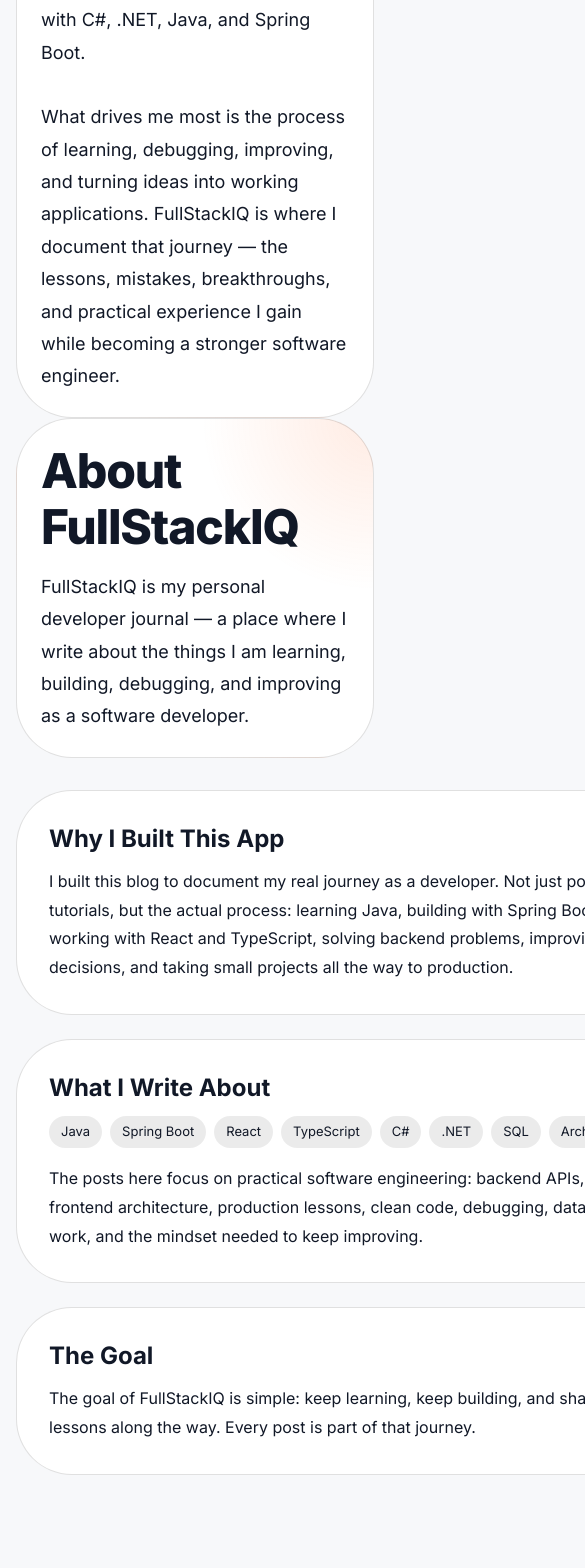
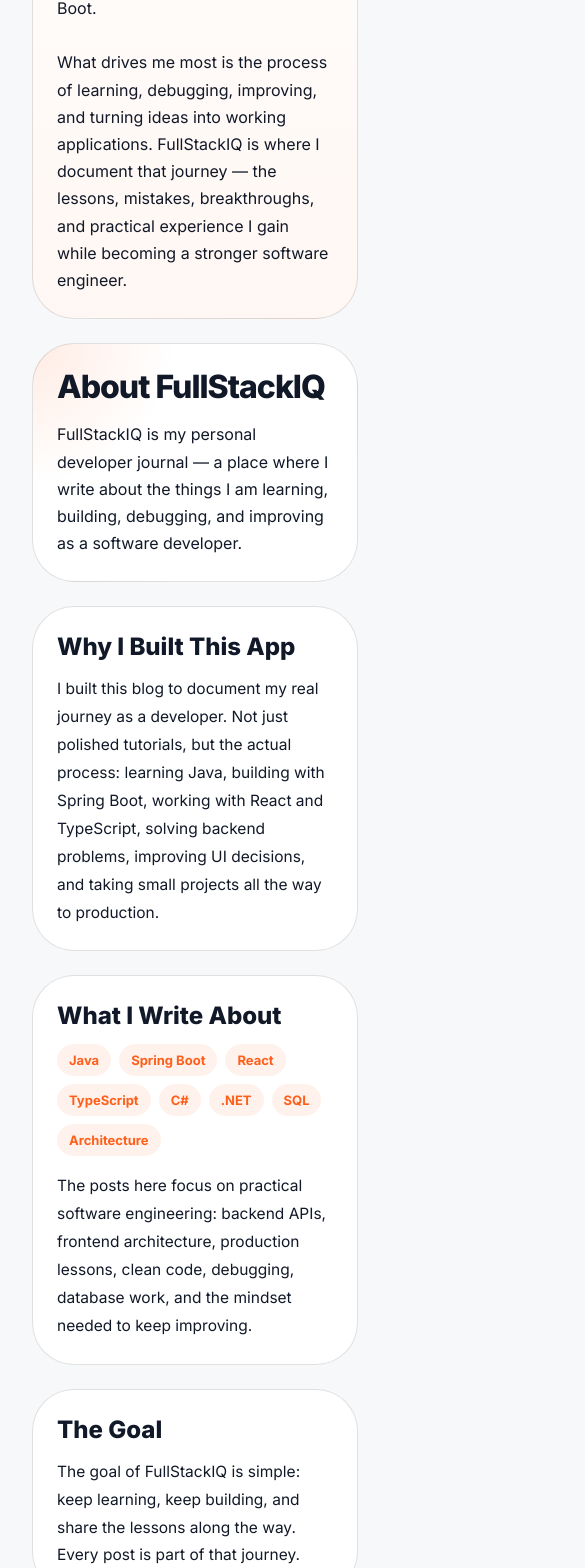
Before and after one commit to webdeviq/ali-blog, a React (Vite) app in the folder ali-blog-ui/: page /about in a window 390 px wide. Shown: the part 432-2000 px from the top of the page, 585 px wide, since content can reach past the window. Built offline with nearby package versions, Linux system fonts and the light colour scheme; no server answers.

Commit message:
Update About.tsx for mobile version responsiveness

```diff
--- a/ali-blog-ui/src/app/features/about/AboutPage.tsx
+++ b/ali-blog-ui/src/app/features/about/AboutPage.tsx
@@ -1,139 +1,227 @@
 import { Box, Chip, Paper, Stack, Typography } from "@mui/material";
+
+const skills = [
+  "Java",
+  "Spring Boot",
+  "React",
+  "TypeScript",
+  "C#",
+  ".NET",
+  "SQL",
+  "Architecture",
+];
 
 export default function AboutPage() {
   return (
-    <Box>
-      <Paper elevation={0}
-        sx={{
-          p: { xs: 3, md: 5 }, borderRadius: 4,
-
-          border: "1px solid",
-          borderColor: "divider",
-          background:
-            "radial-gradient(circle at top right, rgba(255, 95, 25, 0.12), transparent 35%), #fff"
-        }}
-      >
-
-        <Typography variant="h3" sx={{ mb: 2 }}>
-          Who Am I?
-        </Typography>
-
-        <Typography color="text.secondary" sx={{ fontSize: 18, lineHeight: 1.8 }}>
-          My name is Ali, and I'm a full-stack web developer who loves building real
-          software and understanding how things work under the hood. I enjoy working
-          across the stack, from designing clean user interfaces with React and
-          TypeScript to building backend APIs with C#, .NET, Java, and Spring Boot.
-          <br />
-          <br />
-          What drives me most is the process of learning, debugging, improving, and
-          turning ideas into working applications. FullStackIQ is where I document that
-          journey — the lessons, mistakes, breakthroughs, and practical experience I
-          gain while becoming a stronger software engineer.
-        </Typography>
-
-      </Paper>
-      <Paper
-        elevation={0}
-        sx={{
-          p: { xs: 3, md: 5 },
-          borderRadius: 4,
-          border: "1px solid",
-          borderColor: "divider",
-          background:
-            "radial-gradient(circle at top right, rgba(255,95,25,0.12), transparent 35%), #fff",
-        }}
-      >
-
-        <Typography variant="h3" sx={{ mb: 2 }}>
-          About FullStackIQ
-        </Typography>
-        <Typography
-          color="text.secondary"
-          sx={{ fontSize: 18, lineHeight: 1.8 }}
-        >
-          FullStackIQ is my personal developer journal — a place where I write
-          about the things I am learning, building, debugging, and improving as
-          a software developer.
-        </Typography>
-      </Paper>
-
-      <Box sx={{ mt: 4, display: "grid", gap: 3 }}>
+    <Box
+      sx={{
+        width: "100%",
+        maxWidth: 1100,
+        mx: "auto",
+        px: { xs: 2, sm: 3, md: 0 },
+        py: { xs: 3, md: 5 },
+      }}
+    >
+      <Stack spacing={{ xs: 3, md: 4 }}>
         <Paper
           elevation={0}
           sx={{
-            p: 4,
-            borderRadius: 4,
+            p: { xs: 3, sm: 4, md: 5 },
+            borderRadius: { xs: 3, md: 4 },
             border: "1px solid",
             borderColor: "divider",
+            background:
+              "radial-gradient(circle at top right, rgba(255, 95, 25, 0.14), transparent 38%), linear-gradient(180deg, #fff 0%, #fff7f3 100%)",
+            overflow: "hidden",
           }}
         >
-          <Typography variant="h5" sx={{ mb: 1.5 }}>
-            Why I Built This App
+          <Typography
+            variant="h3"
+            sx={{
+              mb: 2,
+              fontWeight: 800,
+              letterSpacing: -1,
+              fontSize: { xs: "2rem", sm: "2.5rem", md: "3rem" },
+            }}
+          >
+            Who Am I?
           </Typography>
 
-          <Typography color="text.secondary" sx={{ lineHeight: 1.8 }}>
-            I built this blog to document my real journey as a developer. Not
-            just polished tutorials, but the actual process: learning Java,
-            building with Spring Boot, working with React and TypeScript,
-            solving backend problems, improving UI decisions, and taking small
-            projects all the way to production.
+          <Typography
+            color="text.secondary"
+            sx={{
+              fontSize: { xs: 16, md: 18 },
+              lineHeight: { xs: 1.7, md: 1.8 },
+              maxWidth: 900,
+            }}
+          >
+            My name is Ali, and I'm a full-stack web developer who loves
+            building real software and understanding how things work under the
+            hood. I enjoy working across the stack, from designing clean user
+            interfaces with React and TypeScript to building backend APIs with
+            C#, .NET, Java, and Spring Boot.
+            <br />
+            <br />
+            What drives me most is the process of learning, debugging,
+            improving, and turning ideas into working applications. FullStackIQ
+            is where I document that journey — the lessons, mistakes,
+            breakthroughs, and practical experience I gain while becoming a
+            stronger software engineer.
           </Typography>
         </Paper>
 
         <Paper
           elevation={0}
           sx={{
-            p: 4,
-            borderRadius: 4,
+            p: { xs: 3, sm: 4, md: 5 },
+            borderRadius: { xs: 3, md: 4 },
             border: "1px solid",
             borderColor: "divider",
+            background:
+              "radial-gradient(circle at top left, rgba(255, 95, 25, 0.12), transparent 35%), #fff",
+            overflow: "hidden",
           }}
         >
-          <Typography variant="h5" sx={{ mb: 1.5 }}>
-            What I Write About
+          <Typography
+            variant="h3"
+            sx={{
+              mb: 2,
+              fontWeight: 800,
+              letterSpacing: -1,
+              fontSize: { xs: "2rem", sm: "2.5rem", md: "3rem" },
+            }}
+          >
+            About FullStackIQ
           </Typography>
 
-          <Stack direction="row" spacing={1} useFlexGap sx={{ mb: 2 }}>
-            {[
-              "Java",
-              "Spring Boot",
-              "React",
-              "TypeScript",
-              "C#",
-              ".NET",
-              "SQL",
-              "Architecture",
-            ].map((item) => (
-              <Chip key={item} label={item} />
-            ))}
-          </Stack>
-
-          <Typography color="text.secondary" sx={{ lineHeight: 1.8 }}>
-            The posts here focus on practical software engineering: backend
-            APIs, frontend architecture, production lessons, clean code,
-            debugging, database work, and the mindset needed to keep improving.
+          <Typography
+            color="text.secondary"
+            sx={{
+              fontSize: { xs: 16, md: 18 },
+              lineHeight: { xs: 1.7, md: 1.8 },
+              maxWidth: 850,
+            }}
+          >
+            FullStackIQ is my personal developer journal — a place where I write
+            about the things I am learning, building, debugging, and improving
+            as a software developer.
           </Typography>
         </Paper>
 
-        <Paper
-          elevation={0}
+        <Box
           sx={{
-            p: 4,
-            borderRadius: 4,
-            border: "1px solid",
-            borderColor: "divider",
+            display: "grid",
+            gridTemplateColumns: { xs: "1fr", md: "repeat(3, 1fr)" },
+            gap: { xs: 3, md: 3 },
+            minWidth: 0,
           }}
         >
-          <Typography variant="h5" sx={{ mb: 1.5 }}>
-            The Goal
-          </Typography>
+          <InfoCard title="Why I Built This App">
+            I built this blog to document my real journey as a developer. Not
+            just polished tutorials, but the actual process: learning Java,
+            building with Spring Boot, working with React and TypeScript,
+            solving backend problems, improving UI decisions, and taking small
+            projects all the way to production.
+          </InfoCard>
 
-          <Typography color="text.secondary" sx={{ lineHeight: 1.8 }}>
+          <Paper
+            elevation={0}
+            sx={{
+              p: { xs: 3, md: 4 },
+              borderRadius: { xs: 3, md: 4 },
+              border: "1px solid",
+              borderColor: "divider",
+              minWidth: 0,
+              transition: "transform 180ms ease, box-shadow 180ms ease",
+              "&:hover": {
+                transform: { md: "translateY(-4px)" },
+                boxShadow: { md: "0 18px 45px rgba(15, 23, 42, 0.08)" },
+              },
+            }}
+          >
+            <Typography variant="h5" sx={{ mb: 1.5, fontWeight: 800 }}>
+              What I Write About
+            </Typography>
+
+            <Stack
+              direction="row"
+              spacing={1}
+              useFlexGap
+              sx={{
+                mb: 2,
+                flexWrap: "wrap",
+                minWidth: 0,
+              }}
+            >
+              {skills.map((item) => (
+                <Chip
+                  key={item}
+                  label={item}
+                  sx={{
+                    fontWeight: 700,
+                    bgcolor: "rgba(255, 95, 25, 0.08)",
+                    color: "primary.main",
+                  }}
+                />
+              ))}
+            </Stack>
+
+
+            <Typography
+              color="text.secondary"
+              sx={{ lineHeight: 1.8, fontSize: { xs: 15.5, md: 16 } }}
+            >
+              The posts here focus on practical software engineering: backend
+              APIs, frontend architecture, production lessons, clean code,
+              debugging, database work, and the mindset needed to keep
+              improving.
+            </Typography>
+          </Paper>
+
+          <InfoCard title="The Goal">
             The goal of FullStackIQ is simple: keep learning, keep building, and
             share the lessons along the way. Every post is part of that journey.
-          </Typography>
-        </Paper>
-      </Box>
+          </InfoCard>
+        </Box>
+      </Stack>
     </Box>
   );
 }
+
+function InfoCard({
+  title,
+  children,
+}: {
+  title: string;
+  children: React.ReactNode;
+}) {
+  return (
+    <Paper
+      elevation={0}
+      sx={{
+        p: { xs: 3, md: 4 },
+        borderRadius: { xs: 3, md: 4 },
+        border: "1px solid",
+        borderColor: "divider",
+        minWidth: 0,
+        background: "#fff",
+        transition: "transform 180ms ease, box-shadow 180ms ease",
+        "&:hover": {
+          transform: { md: "translateY(-4px)" },
+          boxShadow: { md: "0 18px 45px rgba(15, 23, 42, 0.08)" },
+        },
+      }}
+    >
+      <Typography variant="h5" sx={{ mb: 1.5, fontWeight: 800 }}>
+        {title}
+      </Typography>
+
+      <Typography
+        color="text.secondary"
+        sx={{ lineHeight: 1.8, fontSize: { xs: 15.5, md: 16 } }}
+      >
+        {children}
+      </Typography>
+    </Paper>
+  );
+}
```
